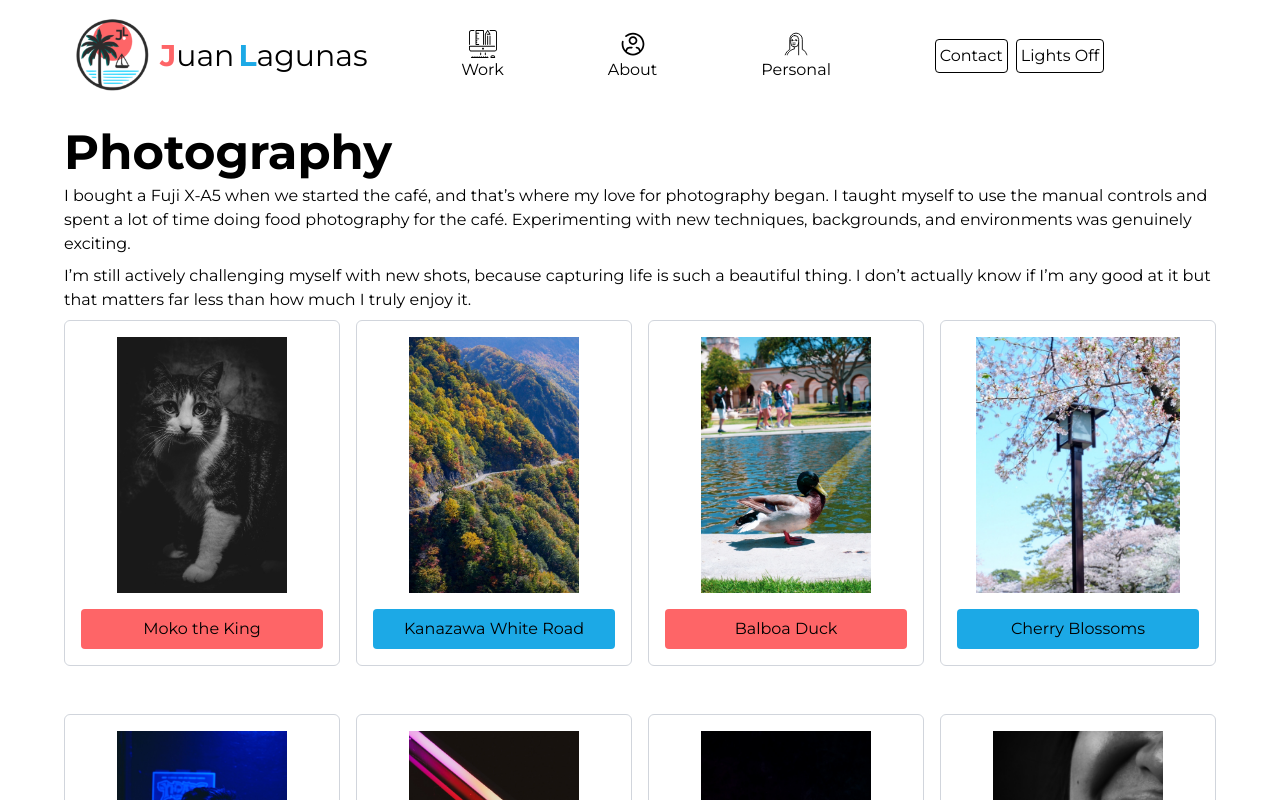
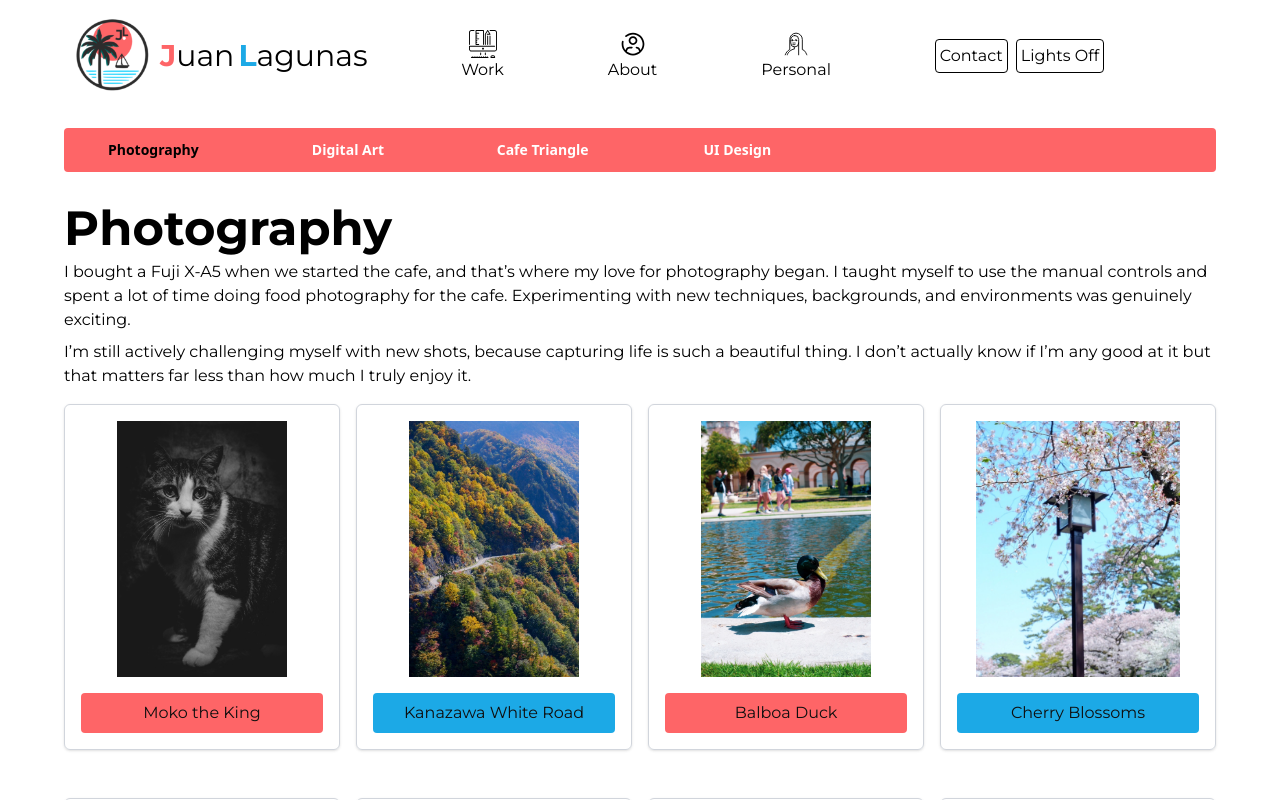
Before and after one commit to dev-jLagunas/ux-portfolio, a Vue app: page /#/personal in a window 1280 px wide. Shown: the top 800 px of the page. Built offline with nearby package versions, Linux system fonts and the light colour scheme.

Commit message:
feat: add ux friendly navbar to PersonalView

```diff
--- a/src/components/reusable/DisplayCard.vue
+++ b/src/components/reusable/DisplayCard.vue
@@ -21,10 +21,10 @@ defineProps({
 </script>
 
 <template>
-  <article class="border border-gray-300 p-4 rounded-md mb-8 font-headings">
+  <article class="border border-gray-300 p-4 rounded-md mb-8 font-headings shadow-sm">
     <figure>
       <img :src="content" alt="" class="h-64 w-full object-contain" />
-      <figcaption :class="`${bgColor} text-black text-center rounded-sm py-2 mt-4`">
+      <figcaption :class="`${bgColor} text-dark text-center rounded-sm py-2 mt-4`">
         {{ title }}
       </figcaption>
     </figure>
--- a/src/views/PersonalView.vue
+++ b/src/views/PersonalView.vue
@@ -1,5 +1,6 @@
 <script setup>
-import ArrowTransition from '@/components/reusable/ArrowPointer.vue'
+import CaseNav from '@/components/reusable/CaseNav.vue'
+
 import DisplayCard from '@/components/reusable/DisplayCard.vue'
 import flamingoArt from '@/assets/images/personal/flamingo-art.png'
 import catBoarder from '@/assets/images/personal/cat-boarder-art.png'
@@ -33,20 +34,28 @@ import tiktokUi from '@/assets/images/personal/tiktok-ui.png'
 
 <template>
   <section>
-    <article class="font-headings mt-8">
+    <CaseNav
+      :sections="[
+        { id: 'photo-section', label: 'Photography' },
+        { id: 'art-section', label: 'Digital Art' },
+        { id: 'cafe-section', label: 'Cafe Triangle' },
+        { id: 'design-section', label: 'UI Design' },
+      ]"
+    />
+    <article class="font-headings mt-8" id="photo-section">
       <h2 class="text-4xl mb-2 text-center md:text-start font-bold md:text-5xl">Photography</h2>
       <p class="mb-2 text-sm md:text-base">
-        I bought a Fuji X-A5 when we started the café, and that’s where my love for photography
+        I bought a Fuji X-A5 when we started the cafe, and that’s where my love for photography
         began. I taught myself to use the manual controls and spent a lot of time doing food
-        photography for the café. Experimenting with new techniques, backgrounds, and environments
+        photography for the cafe. Experimenting with new techniques, backgrounds, and environments
         was genuinely exciting.
       </p>
-      <p class="mb-2 text-sm md:text-base">
+      <p class="mb-4 text-sm md:text-base">
         I’m still actively challenging myself with new shots, because capturing life is such a
         beautiful thing. I don’t actually know if I’m any good at it but that matters far less than
         how much I truly enjoy it.
       </p>
-      <div class="grid grid-cols-2 gap-4 md:grid-cols-4">
+      <div class="grid grid-cols-2 gap-4 lg:grid-cols-4">
         <DisplayCard title="Moko the King" :content="catPhoto" bgColor="bg-pink" />
         <DisplayCard title="Kanazawa White Road" :content="naturePhoto" bgColor="bg-blue" />
         <DisplayCard title="Balboa Duck" :content="duckPhoto" bgColor="bg-pink" />
@@ -57,7 +66,7 @@ import tiktokUi from '@/assets/images/personal/tiktok-ui.png'
         <DisplayCard title="Lovely Smile" :content="smilePhoto" bgColor="bg-blue" />
       </div>
     </article>
-    <article class="font-headings mt-8">
+    <article class="font-headings mt-8" id="art-section">
       <h2 class="text-4xl mb-2 text-center md:text-start font-bold md:text-5xl">Digital Art</h2>
       <p class="mb-2 text-sm md:text-base">
         I’ve always enjoyed sketching and drawing on paper, but it wasn’t until last year that I
@@ -79,10 +88,10 @@ import tiktokUi from '@/assets/images/personal/tiktok-ui.png'
         <DisplayCard title="Happy New Year" :content="newYearsArt" bgColor="bg-blue" />
       </div>
     </article>
-    <article class="font-headings mt-8">
+    <article class="font-headings mt-8" id="cafe-section">
       <h2 class="text-4xl mb-2 text-center md:text-start font-bold md:text-5xl">Cafe Triangle</h2>
       <p class="mb-2 text-sm md:text-base">
-        Café Triangle was the café my wife and I used to own in Japan. It was one of the most
+        Cafe Triangle was the cafe my wife and I used to own in Japan. It was one of the most
         transformative experiences of my life and also one of the most practical. It taught me a
         multitude of skills that align perfectly with UX: empathy, branding, service design,
         problem-solving, and visual communication.
@@ -102,11 +111,11 @@ import tiktokUi from '@/assets/images/personal/tiktok-ui.png'
         <DisplayCard title="Moko Marketing" :content="mokoPhoto" bgColor="bg-blue" />
       </div>
     </article>
-    <article class="font-headings mt-8">
+    <article class="font-headings mt-8" id="design-section">
       <h2 class="text-4xl mb-2 text-center md:text-start font-bold md:text-5xl">UI Design</h2>
       <p class="mb-2 text-sm md:text-base">
         I started teaching myself frontend development about two and a half years ago. I began with
-        the foundations — HTML, CSS, and JavaScript — then moved on to frameworks like Angular and
+        the foundations, HTML, CSS, and JavaScript, then moved on to frameworks like Angular and
         Vue.
       </p>
       <p class="mb-2 text-sm md:text-base">
```
